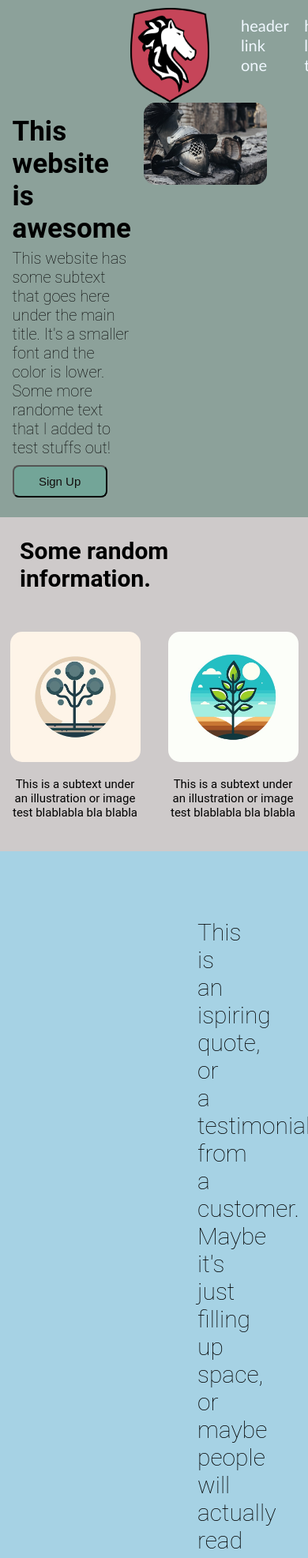
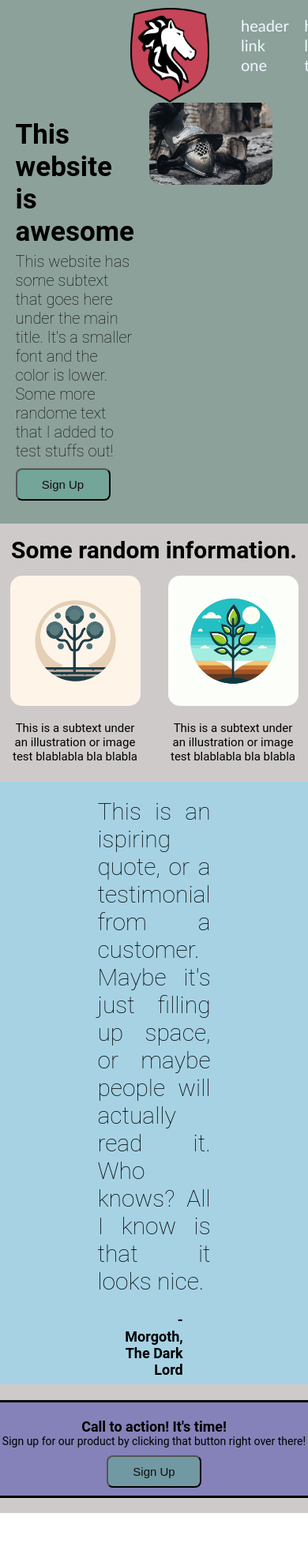
Before and after one commit to Frankozy/odin-landingtest, a plain HTML site: page index.html in a window 390 px wide. Shown: the top 1973 px of the page at 79% size. After the commit the page ends 1916 px from the top, so only its background shows below. Drawn offline with Linux system fonts and the light colour scheme.

Commit message:
fix: mobile scaling removed padding

```diff
--- a/styles.css
+++ b/styles.css
@@ -1,19 +1,3 @@
-
-@media (max-width:600px){
-    .flex-container {
-     flex-direction: column;
-  }
-.img img{
-     padding-left: 15vh;
-     padding-right: 15vh;
-  }
-.nameblock{
-     width:90%;
-     margin: auto;
-     padding-left:0;
-  }
-}
-
 
 body {
     font-family: roboto, sans-serif;
@@ -32,7 +16,8 @@ body {
 }
 
 .container-toptwo {
-    padding: 4%;
+
+    margin: 5%;
 
 }
 
@@ -45,7 +30,10 @@ body {
 
 .container-mid {
     background-color: rgba(162, 155, 155, 0.528);
-
+    display: flex;
+    align-items: center;
+    justify-content: center;
+    flex-direction: column;
 
 
 }
@@ -53,9 +41,12 @@ body {
 .title-mid {
     font-weight: bold;
     font-size:30px;
-    padding: 25px;
     display: flex;
     justify-content: center;
+    align-items:center;
+    text-align:justify;
+    margin-top: 4%;
+
 
 
 
@@ -65,10 +56,11 @@ body {
     display: flex;
     justify-content:center;
     gap: 35px;
-    padding: 25px;
+    margin-top: 4%;
     font-size: 15px;
     margin-left: 165px;
     margin-right: 165px;
+    margin-bottom: 2%;
 
 
 }
@@ -158,7 +150,13 @@ p {
 
 .container-midlow {
     background-color: rgba(21, 137, 183, 0.377);
-    padding: 85px;
+    display: flex;
+    align-items: center;
+    justify-content: center;
+    flex-direction: column;
+
+
+
 
 }
 
@@ -168,6 +166,8 @@ p {
     font-weight: lighter;
     margin-left: 165px;
     margin-right: 165px;
+    margin-top: 5%;
+    margin-bottom: 3%;
 
 }
 
@@ -178,15 +178,16 @@ font-weight: bold;
 margin-top: 10px;
 margin-left:165px;
 margin-right: 165px;
+margin-bottom: 2%;
 
 }
 
 .container-bottom {
     background-color: rgba(162, 155, 155, 0.528);
-    padding: 5%;
     display: flex;
-    align-content: center;
+    align-items: center;
     justify-content: center;
+    flex-direction: column;
 }
 
 .box {
@@ -201,6 +202,8 @@ margin-right: 165px;
     border-color: aqua;
     border-width: 45px;
     border:solid;
+    margin-top: 5%;
+    margin-bottom: 5%;
 
 }
 
```
